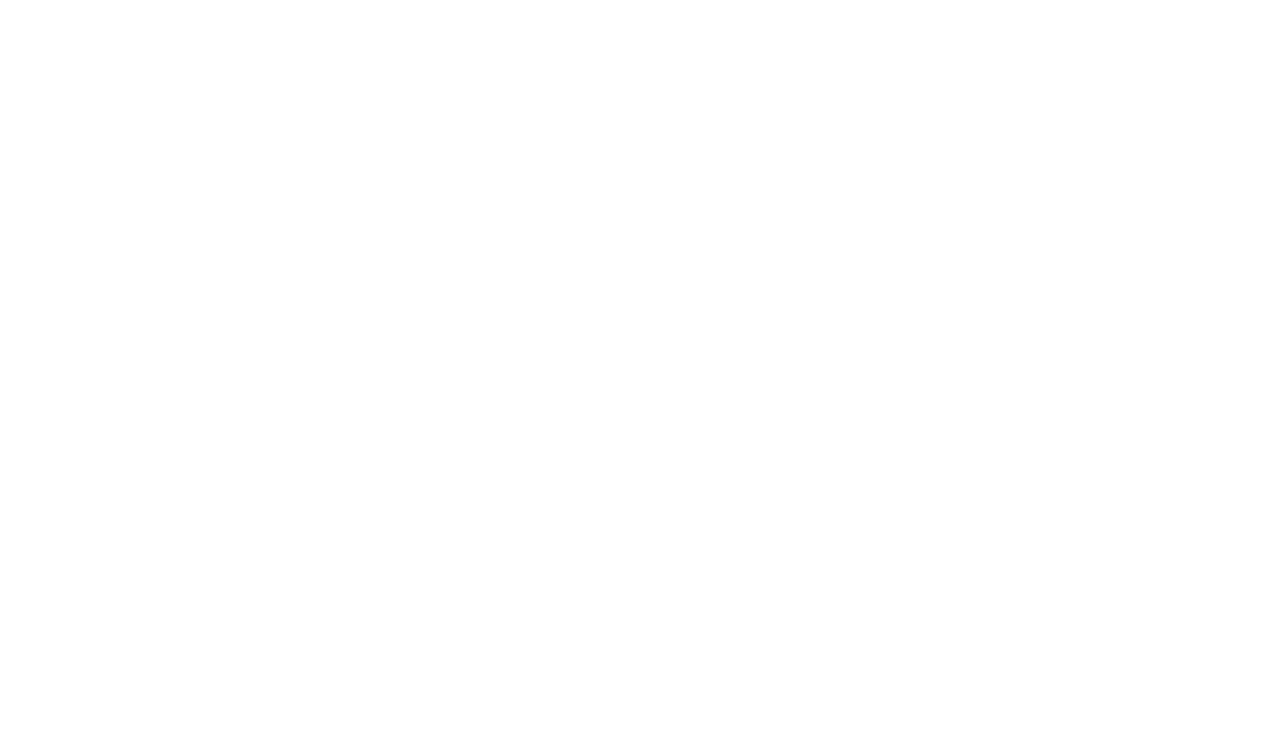
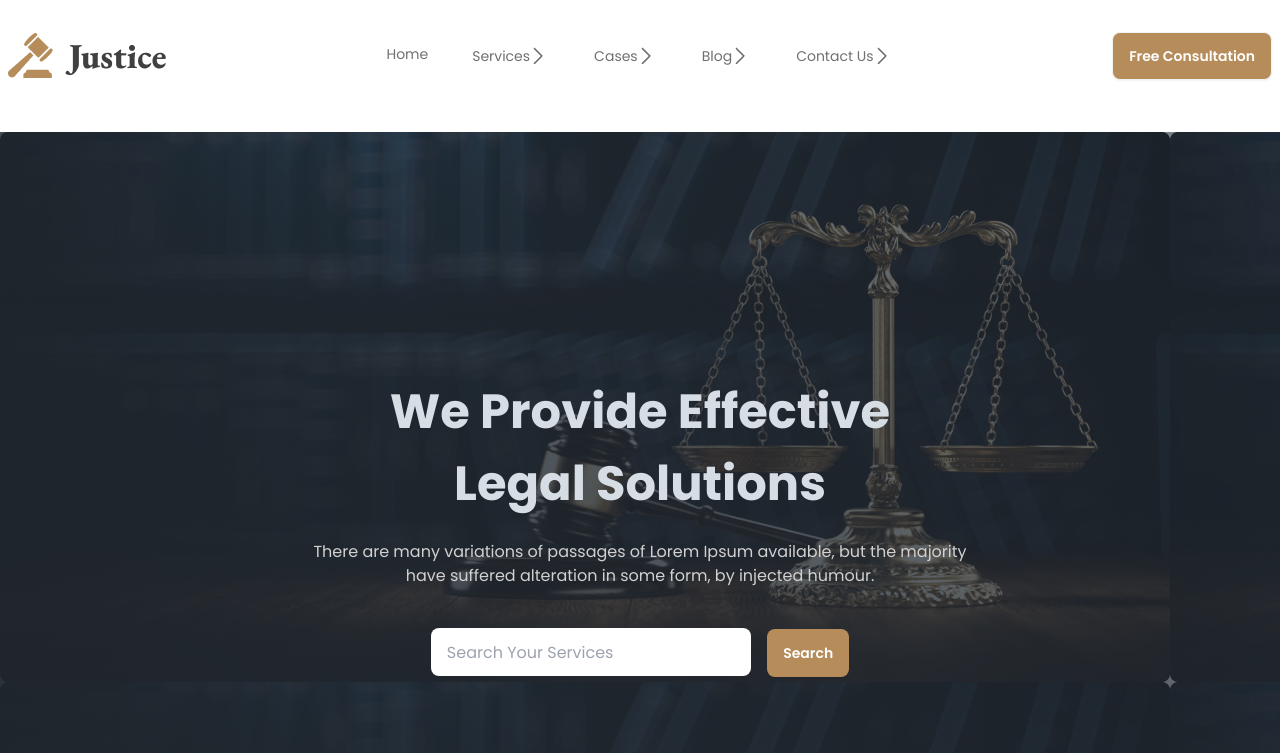
Before and after one commit to toha245/legal-solution-practice-task, a plain HTML site: page index.html in a window 1280 px wide. Shown: the top 753 px of the page. Drawn offline with nearby package versions, Linux system fonts and the light colour scheme.

Commit message:
added navbar and hero section

```diff
--- a/index.html
+++ b/index.html
@@ -1,19 +1,23 @@
 <!DOCTYPE html>
 <html lang="en" data-theme="light">
-
   <head>
-    <meta charset="UTF-8">
-    <meta name="viewport" content="width=device-width, initial-scale=1.0">
+    <meta charset="UTF-8" />
+    <meta name="viewport" content="width=device-width, initial-scale=1.0" />
     <title>Legal Solution Practice</title>
     <!-- Google Font CDN -->
-    <link rel="preconnect" href="https://fonts.googleapis.com">
-    <link rel="preconnect" href="https://fonts.gstatic.com" crossorigin>
+    <link rel="preconnect" href="https://fonts.googleapis.com" />
+    <link rel="preconnect" href="https://fonts.gstatic.com" crossorigin />
     <link
       href="https://fonts.googleapis.com/css2?family=EB+Garamond:ital,wght@0,400..800;1,400..800&family=Poppins:ital,wght@0,100;0,200;0,300;0,400;0,500;0,600;0,700;0,800;0,900;1,100;1,200;1,300;1,400;1,500;1,600;1,700;1,800;1,900&display=swap"
-        rel="stylesheet">
+      rel="stylesheet"
+    />
 
     <!-- Daisy UI CDN -->
-    <link href="https://cdn.jsdelivr.net/npm/daisyui@4.12.24/dist/full.min.css" rel="stylesheet" type="text/css" />
+    <link
+      href="https://cdn.jsdelivr.net/npm/daisyui@4.12.24/dist/full.min.css"
+      rel="stylesheet"
+      type="text/css"
+    />
     <script src="https://cdn.tailwindcss.com"></script>
 
     <style>
@@ -31,29 +35,92 @@
         theme: {
           extend: {
             colors: {
-                        'clifford': '#da373d',
-                        'bg-bit': '#B68C5A',
-                    }
-                }
-            }
-        }
+              clifford: "#da373d",
+              "bg-bit": "#B68C5A",
+            },
+          },
+        },
+      };
     </script>
   </head>
 
   <body class="font-poppins">
-    <header>
-        <nav>
-
-        </nav>
+    <header class="container mx-auto mt-5 mb-10">
+      <div class="navbar bg-base-100">
+        <div class="navbar-start">
+          <div class="dropdown">
+            <ul
+              class="menu menu-sm dropdown-content mt-3 z-[1] p-2 shadow bg-base-100 rounded-box w-52"
+            >
+              <li><a>Item 1</a></li>
+              <li>
+                <a>Parent</a>
+              </li>
+              <li><a>Item 3</a></li>
+            </ul>
+          </div>
+          <a class="normal-case text-xl"
+            ><img src="./images/logo2.png" alt=""
+          /></a>
+        </div>
+        <div class="navbar-center hidden lg:flex">
+          <ul class="menu menu-horizontal px-1 text-[#707070]">
+            <li><a>Home</a></li>
+            <li>
+              <div>
+                <a class="translate-x-3">Services</a
+                ><img class="pl-0 ml-0" src="./images/Frame1.png" alt="" />
+              </div>
+            </li>
+            <li>
+              <div>
+                <a class="translate-x-3">Cases</a
+                ><img class="pl-0 ml-0" src="./images/Frame1.png" alt="" />
+              </div>
+            </li>
+            <li>
+              <div>
+                <a class="translate-x-3">Blog</a
+                ><img class="pl-0 ml-0" src="./images/Frame1.png" alt="" />
+              </div>
+            </li>
+            <li>
+              <div>
+                <a class="translate-x-3">Contact Us</a
+                ><img class="pl-0 ml-0" src="./images/Frame1.png" alt="" />
+              </div>
+            </li>
+          </ul>
+        </div>
+        <div class="navbar-end">
+          <a class="btn bg-[#B68C5A] text-[#FFFFFF]">Free Consultation</a>
+        </div>
+      </div>
     </header>
 
-    <main>
-
+    <main class="container mx-auto mt-5 mb-5">
+      <section>
+        <div
+          class="hero min-h-screen"
+          style="
+            background:linear-gradient(45deg, rgba(17, 17, 17, 1),rgba(17, 17, 17, 0) 100%), url(./images/banner.png);
+          "
+        >
+          <div class="hero-overlay bg-opacity-60"></div>
+          <div class="hero-content text-center text-neutral-content">
+            <div class="">
+              <h1 class="mb-5 text-5xl font-bold leading-normal">We Provide Effective <br> Legal Solutions</h1>
+              <p class="mb-10 text-[#d1d1d1]">
+                There are many variations of passages of Lorem Ipsum available, but the majority <br> have suffered alteration in some form, by injected humour.
+              </p>
+              <input type="text" placeholder="Search Your Services" class="input w-full max-w-xs border-none mb-3 lg:mr-3" />
+              <button class="btn hover:bg-orange-500 bg-[#B68C5A] text-[#FFFFFF] border-none ">Search</button>
+            </div>
+          </div>
+        </div>
+      </section>
     </main>
 
-    <footer>
-
-    </footer>
+    <footer></footer>
   </body>
-
 </html>
--- a/tailwind.config.js
+++ b/tailwind.config.js
@@ -1,5 +1,5 @@
 export default {
->   content: ["./src/**/*.{html,js}"],
+   content: ["./src/**/*.{html,js}"],
     theme: {
       extend: {},
     },
```
Also changed, not shown: images/Frame1.png (added). Lines whose indentation alone changed are shown as unchanged.
